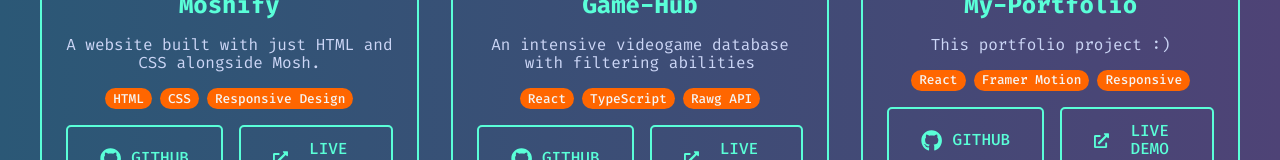
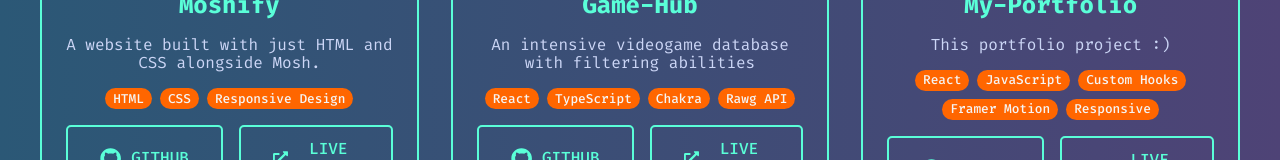
Before and after one commit to lzappo/my-portfolio, a React (Vite) app: page /projects in a window 1280 px wide. Shown: the part 726-886 px from the top of the page. Built offline with nearby package versions, Linux system fonts and the light colour scheme.

Commit message:
more tags added to projects

```diff
--- a/src/data/projects.js
+++ b/src/data/projects.js
@@ -16,7 +16,7 @@ const projects = [
     image: "https://lui-game-hub.vercel.app/assets/logo-ff4914e6.webp",
     github: "https://github.com/lzappo/game-hub",
     demo: "https://lui-game-hub.vercel.app/",
-    tags: ["React", "TypeScript", "Rawg API"],
+    tags: ["React", "TypeScript", "Chakra", "Rawg API"],
   },
   {
     title: "My-Portfolio",
@@ -24,15 +24,14 @@ const projects = [
     image: worldImage,
     github: "https://github.com/lzappo/my-portfolio",
     demo: "https://luizappitelli.vercel.app",
-    tags: ["React", "Framer Motion", "Responsive"],
+    tags: ["React", "JavaScript", "Custom Hooks", "Framer Motion", "Responsive"],
   },
   {
     title: "DoneWithIt",
-    description:
-      "A mobile app that serves as a marketplace when you are simply done with it!",
+    description: "A mobile app that serves as a marketplace when you are simply done with it!",
     image: DoneWithIt,
     github: "https://github.com/lzappo/DoneWithIt",
-    tags: ["React Native", "Expo", "Mobile App"],
+    tags: ["React Native", "JavaScript", "API calls", "Expo", "Mobile App"],
   },
 ];
 
```
